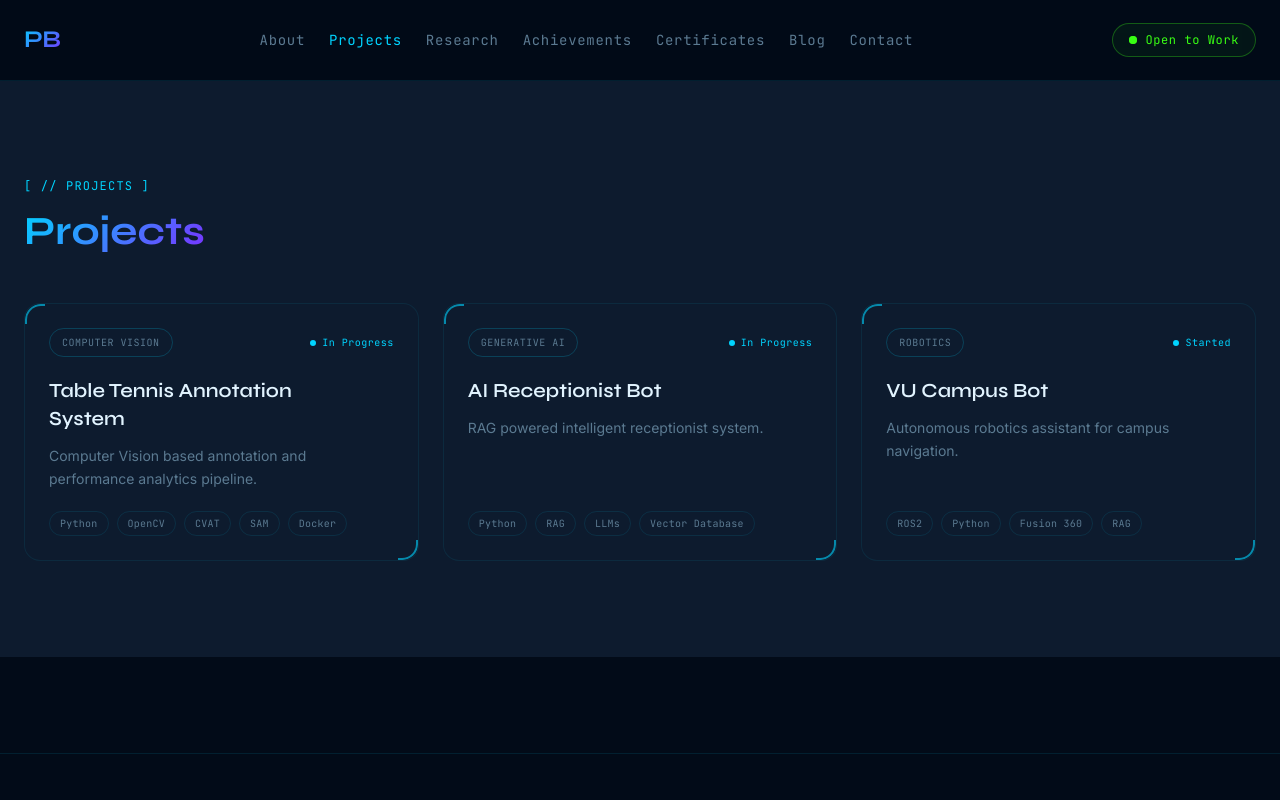
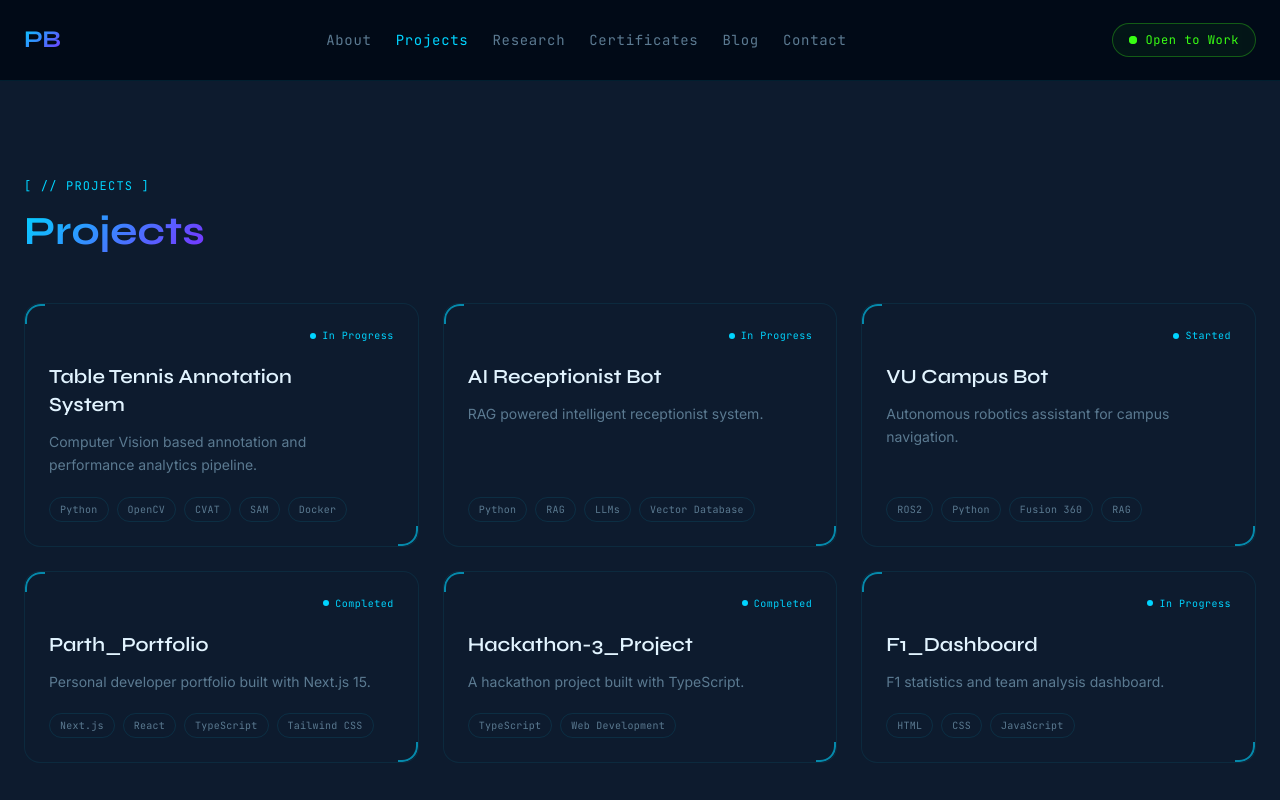
Before and after one commit to parth091006/Parth_Portfolio, a Next.js app: page /projects in a window 1280 px wide. Shown: the top 800 px of the page. Built offline with nearby package versions, Linux system fonts and the light colour scheme.

Commit message:
Added new projects and it's links

```diff
--- a/src/app/about/about/page.tsx
+++ /dev/null
@@ -1 +0,0 @@
-export default function Component() { return <div />; }
--- a/src/app/about/page.tsx
+++ /dev/null
@@ -1 +0,0 @@
-export default function Component() { return <div />; }
--- a/src/app/achievements/achievements/page.tsx
+++ /dev/null
@@ -1,5 +0,0 @@
-import AchievementSection from "@/components/sections/AchievementSection";
-
-export default function AchievementsPage() {
-  return <AchievementSection />;
-}
--- a/src/app/achievements/page.tsx
+++ /dev/null
@@ -1,5 +0,0 @@
-import AchievementSection from "@/components/sections/AchievementSection";
-
-export default function AchievementsPage() {
-  return <AchievementSection />;
-}
--- a/src/components/cards/ProjectCard.tsx
+++ b/src/components/cards/ProjectCard.tsx
@@ -28,10 +28,7 @@ export default function ProjectCard({
         <span className="absolute bottom-0 right-0 w-5 h-5 border-b-2 border-r-2 border-[#00D4FF]/60 rounded-br-2xl" />
 
         {/* Header row */}
-        <div className="flex items-center justify-between mb-5">
-          <span className="font-mono text-[10px] tracking-wider px-3 py-1.5 rounded-full border border-[#00D4FF]/20 text-[#5B7A91] uppercase">
-            {category}
-          </span>
+        <div className="flex items-center justify-end mb-5">
           <div className="flex items-center gap-1.5">
             <span className="relative flex h-1.5 w-1.5">
               <span className="animate-ping-custom absolute inline-flex h-full w-full rounded-full bg-[#00D4FF] opacity-75" />
--- a/src/components/github/GitHubActivity.tsx
+++ b/src/components/github/GitHubActivity.tsx
@@ -1,4 +1,5 @@
 "use client";
+/* eslint-disable @typescript-eslint/no-unused-vars */
 
 import React, { useState, useEffect } from "react";
 import { Github, Star, Users, BookOpen, ArrowUpRight, GitFork, Loader as Loader2 } from "lucide-react";
@@ -31,6 +32,8 @@ const FALLBACK_USER_DATA: GithubUserData = {
   name: "Parth Bhirwandekar",
 };
 
+const PINNED_REPOS = ["Parth_Portfolio", "Hackathon-3_Project", "F1_Dashboard"];
+
 const FALLBACK_REPOS: GithubRepo[] = [
   {
     id: 1,
@@ -44,32 +47,32 @@ const FALLBACK_REPOS: GithubRepo[] = [
   },
   {
     id: 2,
+    name: "Hackathon-3_Project",
+    description: "A hackathon project built with TypeScript.",
+    html_url: `https://github.com/${USERNAME}/Hackathon-3_Project`,
+    stargazers_count: 3,
+    forks_count: 0,
+    language: "TypeScript",
+    pushed_at: new Date().toISOString(),
+  },
+  {
+    id: 3,
+    name: "F1_Dashboard",
+    description: "F1 statistics dashboard.",
+    html_url: `https://github.com/${USERNAME}/F1_Dashboard`,
+    stargazers_count: 2,
+    forks_count: 0,
+    language: "HTML",
+    pushed_at: new Date().toISOString(),
+  },
+  {
+    id: 4,
     name: "autonomous-delivery-robot",
     description: "ROS2 & Nav2 based autonomous delivery robot simulation and code stack.",
     html_url: `https://github.com/${USERNAME}/autonomous-delivery-robot`,
     stargazers_count: 4,
     forks_count: 2,
     language: "C++",
-    pushed_at: new Date().toISOString(),
-  },
-  {
-    id: 3,
-    name: "computer-vision-projects",
-    description: "Collection of advanced computer vision models, custom YOLO training, and OpenCV pipelines.",
-    html_url: `https://github.com/${USERNAME}/computer-vision-projects`,
-    stargazers_count: 3,
-    forks_count: 0,
-    language: "Python",
-    pushed_at: new Date().toISOString(),
-  },
-  {
-    id: 4,
-    name: "deep-learning-models",
-    description: "Neural network implementations from scratch for CNNs, RNNs, and Transformers.",
-    html_url: `https://github.com/${USERNAME}/deep-learning-models`,
-    stargazers_count: 2,
-    forks_count: 1,
-    language: "Jupyter Notebook",
     pushed_at: new Date().toISOString(),
   },
 ];
@@ -113,13 +116,23 @@ export default function GitHubActivity() {
         // Compute total stars
         const stars = reposJson.reduce((acc, repo) => acc + repo.stargazers_count, 0);
 
-        // Sort repos by pushed date to find recent active ones
-        const sortedRepos = [...reposJson].sort(
+        // Prioritize pinned repos
+        const pinnedRepos = reposJson.filter((repo) =>
+          PINNED_REPOS.includes(repo.name)
+        );
+
+        // Fill the rest with recently pushed repos if needed
+        const otherRepos = reposJson.filter(
+          (repo) => !PINNED_REPOS.includes(repo.name)
+        );
+        const sortedOtherRepos = [...otherRepos].sort(
           (a, b) => new Date(b.pushed_at).getTime() - new Date(a.pushed_at).getTime()
         );
 
+        const finalRepos = [...pinnedRepos, ...sortedOtherRepos].slice(0, 4);
+
         setUserData(userJson);
-        setRepos(sortedRepos.slice(0, 4));
+        setRepos(finalRepos);
         setTotalStars(stars);
         setIsFallback(false);
       } catch (error) {
@@ -152,16 +165,6 @@ export default function GitHubActivity() {
         {/* Calendar skeleton */}
         <div className="glass-card p-6 h-48 flex items-center justify-center">
           <Loader2 className="h-8 w-8 text-[#00D4FF] animate-spin" />
-        </div>
-
-        {/* Recent repos title skeleton */}
-        <div className="h-6 bg-[#00D4FF]/5 rounded-lg w-1/4" />
-
-        {/* Repos grid skeleton */}
-        <div className="grid grid-cols-1 md:grid-cols-2 gap-4">
-          {[...Array(4)].map((_, i) => (
-            <div key={i} className="glass-card p-6 h-40" />
-          ))}
         </div>
       </div>
     );
@@ -258,57 +261,7 @@ export default function GitHubActivity() {
         </p>
       </div>
 
-      {/* Recent Repos */}
-      <div>
-        <h3 className="font-heading font-bold text-xl mb-6 text-[#E2F4FF]">Recent Repositories</h3>
-        <div className="grid grid-cols-1 md:grid-cols-2 gap-4">
-          {repos.map((repo) => (
-            <a
-              key={repo.id}
-              href={repo.html_url}
-              target="_blank"
-              rel="noopener noreferrer"
-              className="crypto-card p-6 flex flex-col justify-between transition-all duration-300 group"
-            >
-              <div>
-                <div className="flex justify-between items-start mb-2">
-                  <h4 className="font-heading text-base font-bold text-[#E2F4FF] group-hover:text-[#00D4FF] transition-colors flex items-center gap-1.5 truncate">
-                    {repo.name}
-                  </h4>
-                  <ArrowUpRight className="h-4 w-4 text-[#5B7A91] group-hover:text-[#00D4FF] transition-colors flex-shrink-0" />
-                </div>
-                <p className="text-sm text-[#5B7A91] mb-4 line-clamp-2">
-                  {repo.description || "No description provided."}
-                </p>
-              </div>
 
-              <div className="flex items-center justify-between text-xs text-[#5B7A91] pt-2 border-t border-[#00D4FF]/5">
-                {repo.language && (
-                  <div className="flex items-center gap-1.5">
-                    <span
-                      className={`h-2.5 w-2.5 rounded-full ${
-                        LANGUAGE_COLORS[repo.language] || "bg-gray-400"
-                      }`}
-                    />
-                    <span>{repo.language}</span>
-                  </div>
-                )}
-
-                <div className="flex gap-4">
-                  <span className="flex items-center gap-1">
-                    <Star className="h-3.5 w-3.5 fill-[#7B2FFF]/20 text-[#7B2FFF]" />
-                    {repo.stargazers_count}
-                  </span>
-                  <span className="flex items-center gap-1">
-                    <GitFork className="h-3.5 w-3.5" />
-                    {repo.forks_count}
-                  </span>
-                </div>
-              </div>
-            </a>
-          ))}
-        </div>
-      </div>
 
       {/* Button footer */}
       <div className="text-center pt-4">
--- a/src/components/layout/Navbar.tsx
+++ b/src/components/layout/Navbar.tsx
@@ -6,10 +6,9 @@ import { usePathname } from "next/navigation";
 import { Menu, X } from "lucide-react";
 
 const navLinks = [
-  { href: "/about", label: "About" },
+  { href: "/#about", label: "About" },
   { href: "/projects", label: "Projects" },
   { href: "/research", label: "Research" },
-  { href: "/achievements", label: "Achievements" },
   { href: "/certificates", label: "Certificates" },
   { href: "/blog", label: "Blog" },
   { href: "/contact", label: "Contact" },
--- a/src/components/project/ProjectHero.tsx
+++ b/src/components/project/ProjectHero.tsx
@@ -37,9 +37,7 @@ export default function ProjectHero({
           Back to Projects
         </Link>
 
-        <span className="font-mono text-xs tracking-widest uppercase text-[#00D4FF] border border-[#00D4FF]/30 bg-[#00D4FF]/5 px-3 py-1.5 rounded-full inline-block">
-          {category}
-        </span>
+
 
         <h1 className="font-heading font-bold text-4xl md:text-5xl lg:text-6xl text-[#E2F4FF] mt-6 mb-6 leading-tight max-w-4xl">
           {title}
--- a/src/components/sections/AboutPreview.tsx
+++ b/src/components/sections/AboutPreview.tsx
@@ -2,7 +2,7 @@ import { ArrowRight } from "lucide-react";
 
 export default function AboutPreview() {
   return (
-    <section className="bg-[#0D1B2E] py-24">
+    <section id="about" className="bg-[#0D1B2E] py-24">
       <div className="container-custom">
 
         <div className="grid lg:grid-cols-2 gap-16 items-center">
@@ -35,10 +35,7 @@ export default function AboutPreview() {
               </p>
             </div>
 
-            <a href="/about" className="inline-flex items-center gap-2 mt-8 btn-primary">
-              More About Me
-              <ArrowRight size={16} />
-            </a>
+
           </div>
 
           {/* Right — Stats panel */}
--- a/src/data/projects.ts
+++ b/src/data/projects.ts
@@ -67,5 +67,47 @@ export const projects = [
       "Fusion 360",
       "RAG"
     ]
+  },
+  {
+    slug: "parth-portfolio",
+    title: "Parth_Portfolio",
+    shortDescription: "Personal developer portfolio built with Next.js 15.",
+    description: "A modern, responsive personal developer portfolio showcasing projects, skills, and GitHub activity. Built using Next.js 15, React 19, TypeScript, and styled with Tailwind CSS for a sleek, glassmorphic aesthetic.",
+    category: "Web Development",
+    status: "Completed",
+    github: "https://github.com/parth091006/Parth_Portfolio",
+    technologies: [
+      "Next.js",
+      "React",
+      "TypeScript",
+      "Tailwind CSS"
+    ]
+  },
+  {
+    slug: "hackathon-3-project",
+    title: "Hackathon-3_Project",
+    shortDescription: "A hackathon project built with TypeScript.",
+    description: "A collaborative hackathon project built during a recent competition using TypeScript and modern web development practices.",
+    category: "Web Development",
+    status: "Completed",
+    github: "https://github.com/parth091006/Hackathon-3_Project",
+    technologies: [
+      "TypeScript",
+      "Web Development"
+    ]
+  },
+  {
+    slug: "f1-dashboard",
+    title: "F1_Dashboard",
+    shortDescription: "F1 statistics and team analysis dashboard.",
+    description: "An interactive Formula 1 dashboard that provides statistics and analysis on teams and drivers using HTML, CSS, and JavaScript.",
+    category: "Data Visualization",
+    status: "In Progress",
+    github: "https://github.com/parth091006/F1_Dashboard",
+    technologies: [
+      "HTML",
+      "CSS",
+      "JavaScript"
+    ]
   }
 ];
```
